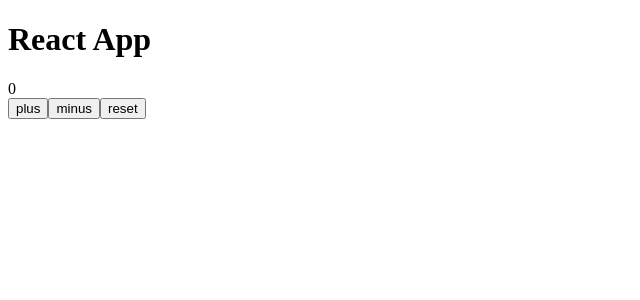
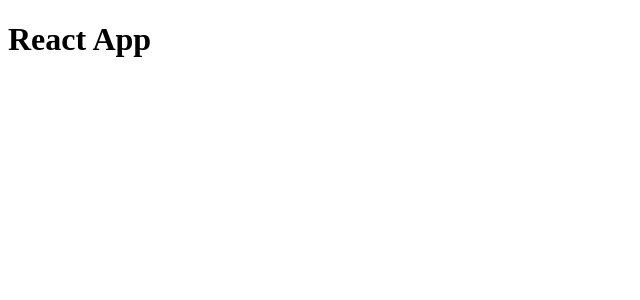
Before and after one commit to lmxatsh/redux-demo, a React (Vite) app: page / in a window 1280 px wide. Shown: the top 300 px of the page, without its empty margins (0-640 px from the left). Built offline with nearby package versions, Linux system fonts and the light colour scheme.

Commit message:
setting:(jest) add jest for testing, and use cross-env and extensionsToTreatAsEsm option to support ESM features.

```diff
--- a/src/App.jsx
+++ b/src/App.jsx
@@ -1,23 +1,17 @@
-import CounterStore from './CounterStore'
+import NoteStore from './NoteStore'
 
 function App() {
     return (
         <>
             <h1>React App</h1>
-            <div>{CounterStore.getState()}</div>
-            <button
-                onClick={(e) => CounterStore.dispatch({ type: 'INCREMENT' })}
-            >
-                plus
-            </button>
-            <button
-                onClick={(e) => CounterStore.dispatch({ type: 'DECREMENT' })}
-            >
-                minus
-            </button>
-            <button onClick={(e) => CounterStore.dispatch({ type: 'ZERO' })}>
-                reset
-            </button>
+            <u1>
+                {NoteStore.getState().map((note) => (
+                    <li key={note.id}>
+                        {note.content}{' '}
+                        <strong>{note.important ? 'important' : ''}</strong>
+                    </li>
+                ))}
+            </u1>
         </>
     )
 }
--- /dev/null
+++ b/src/NoteStore.jsx
@@ -0,0 +1,6 @@
+import { createStore } from 'redux'
+import noteReducer from './reducer/noteReducer'
+
+const NoteStore = createStore(noteReducer)
+
+export default NoteStore
--- /dev/null
+++ b/src/reducer/noteReducer.jsx
@@ -0,0 +1,11 @@
+const noteReducer = (state = [], action) => {
+    switch (action.type) {
+        case 'NEW_NOTE':
+            return state.concat(action.data)
+        default:
+            return state
+
+    }
+}
+
+export default noteReducer
```
Also changed, not shown: package.json (+12 -0 lines), .eslintrc.js, 2 other files (tests, documents, lock files or other folders).
